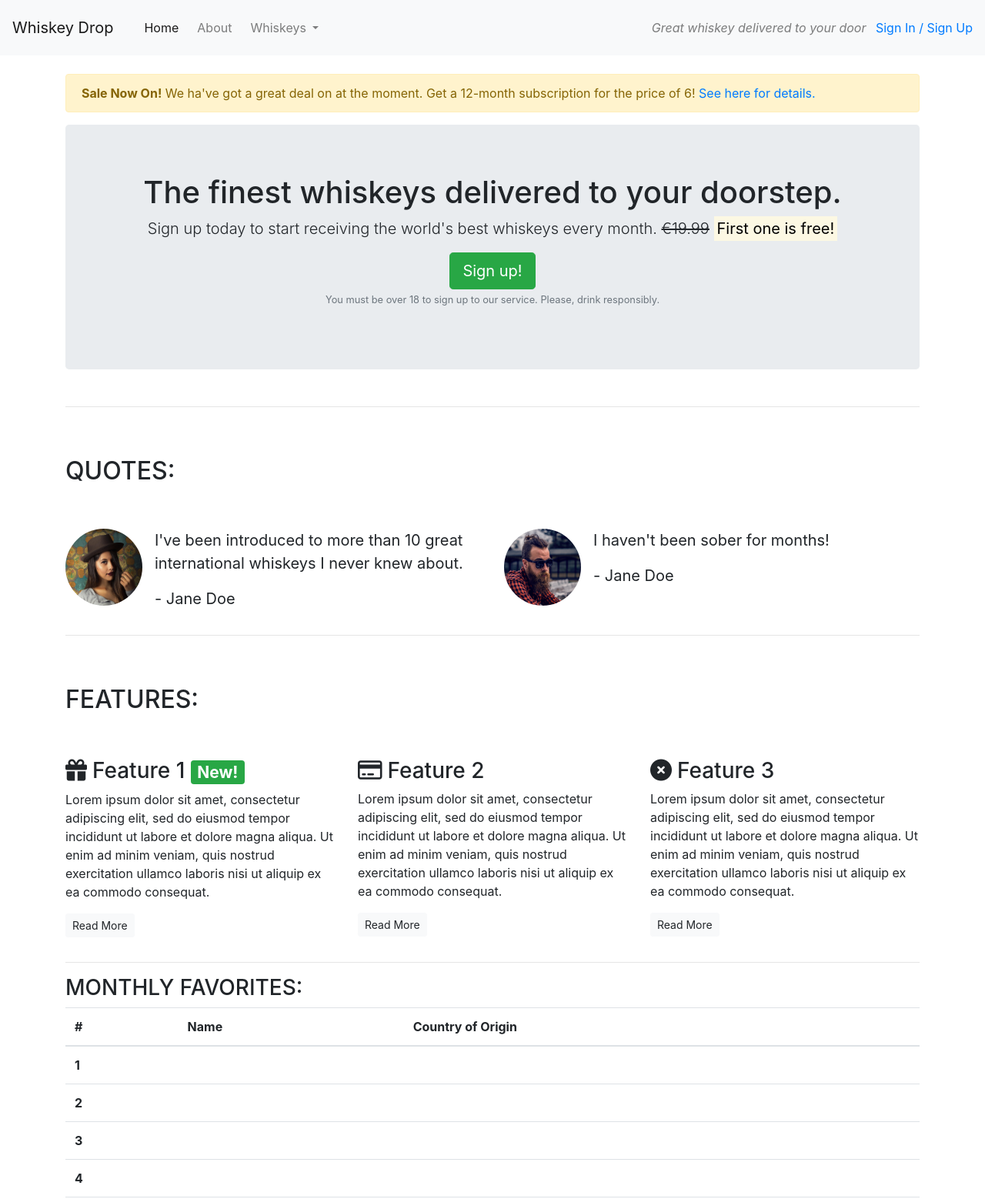
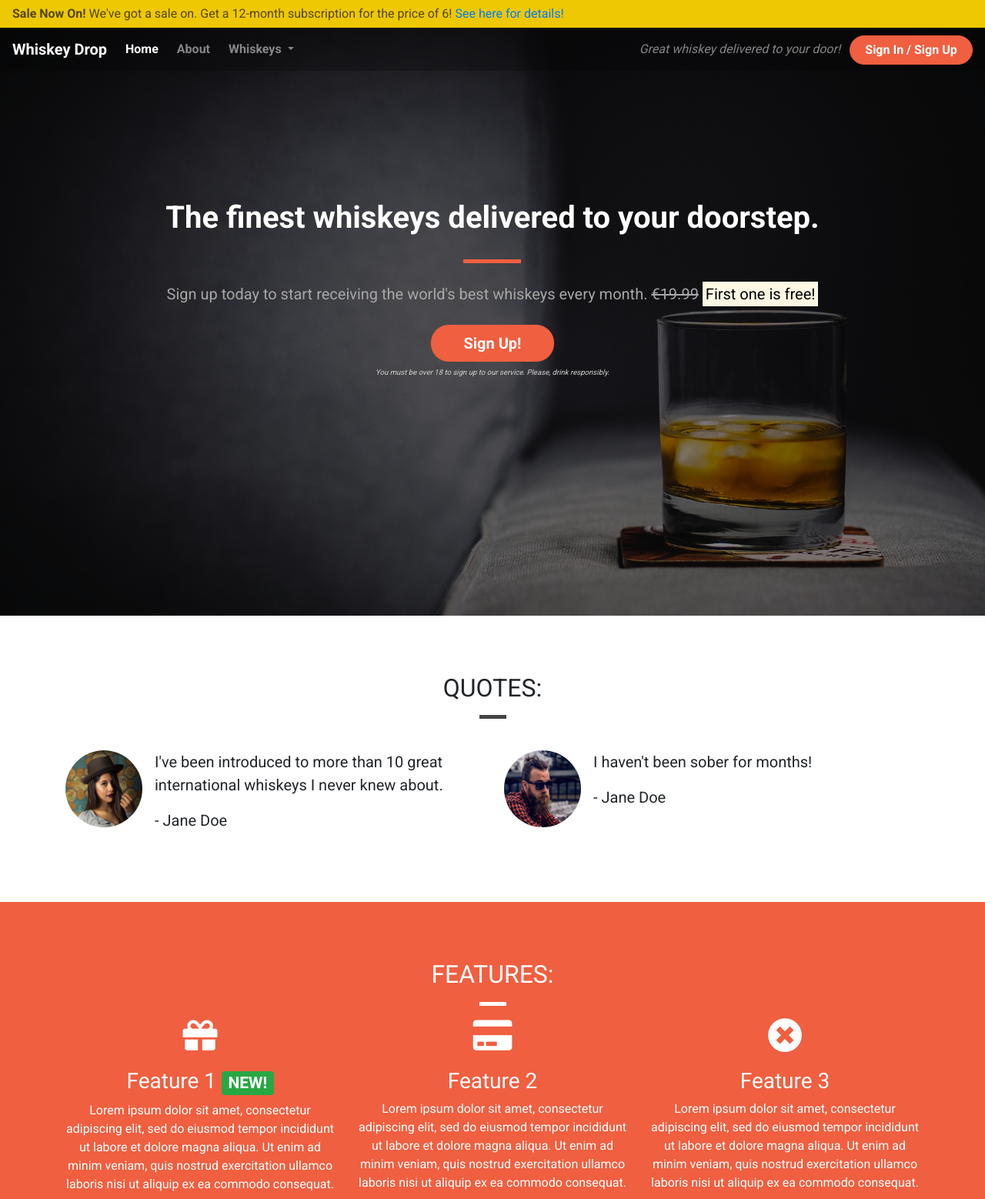
Before and after one commit to vica781/Learning_Bootstrap, a plain HTML site: page index.html in a window 1280 px wide. Shown: the top 1558 px of the page at 77% size. Drawn offline with nearby package versions, Linux system fonts and the light colour scheme.

Commit message:
Add final styles

```diff
--- /dev/null
+++ b/assets/css/style.css
@@ -0,0 +1,197 @@
+body {
+    font-family: 'Roboto', sans-serif;
+}
+
+/* Containers */
+
+.container-wrapper--red {
+    background-color: #f05f40;
+    color: white;
+}
+
+.callout-container {
+    height: 100vh;
+
+    background: url('../images/whiskey-background.jpg') no-repeat bottom right fixed;
+    -webkit-background-size: cover;
+    -moz-background-size: cover;
+    -o-background-size: cover;
+    background-size: cover;
+
+    display: flex;
+    align-items: center;
+    justify-content: center;
+
+    position: relative;
+}
+
+.opaque-overlay {
+    position: absolute;
+    top: 0;
+    left: 0;
+    height: 100%;
+    width: 100%;
+    background-color: rgba(0, 0, 0, 0.5);
+}
+
+.content-container {
+    padding-top: 75px;
+    padding-bottom: 75px;
+}
+
+/* Navbar */
+
+.navalert-container {
+    position: absolute;
+    top: 0;
+    left: 0;
+    z-index: 1;
+    padding-left: 0;
+    padding-right: 0;
+}
+
+.navbar {
+    margin-bottom: 0;
+    width: 100%;
+    background-color: rgba(0, 0, 0, .25);
+    border: 0;
+}
+
+.navbar .navbar-toggler {
+    border: 0;
+}
+
+.navbar .navbar-brand {
+    font-weight: bold;
+}
+
+.navbar .navbar-nav a {
+    font-weight: bold;
+}
+
+
+/* Jumbotron */
+
+.jumbotron {
+    background-color: transparent;
+}
+
+.jumbotron h1 {
+    color: white;
+    font-weight: bold;
+    margin-bottom: 30px;
+    color: white;
+}
+
+.jumbotron .lead {
+    color: #a7a7a7;
+    margin: 25px 0;
+}
+
+.jumbotron small {
+    font-size: 60%;
+    font-style: italic;
+    color: #d0d0d0;
+}
+
+/* Block dividers */
+
+.block-divider {
+    width: 75px;
+    height: 5px;
+    border: 0;
+    background-color: #444;
+}
+
+.block-divider--orange {
+    background-color: #f05f40;
+}
+
+.block-divider--white {
+    background-color: white;
+}
+
+.block-divider--short {
+    width: 35px;
+}
+
+/* Buttons */
+
+.btn--cta {
+    font-weight: bold;
+    border-radius: 23px;
+    width: 160px;
+}
+
+.btn--red {
+    color: white;
+    background-color: #f05f40;
+    border-color: #f05f40;
+}
+
+.btn--red:hover,
+.btn--red:active,
+.btn--red:focus,
+.btn--red:active:focus {
+    background-color: #df4929;
+    border-color: #df4929;
+    color: white;
+}
+
+/* Alert */
+
+.alert-container .col-12 {
+    padding-left: 0;
+    padding-right: 0;
+}
+
+.site-wide-alert {
+    color: #544600;
+    background-color: #eec802;
+    border-color: #eec802;
+    padding: 5px 15px;
+    margin-bottom: 0;
+    border: 1px solid transparent;
+    border-radius: 0;
+}
+
+/* Page Headers */
+
+.page-header {
+    margin-bottom: 0;
+    border-bottom: 0;
+    text-align: center;
+}
+
+.page-header h2 {
+    margin-top: 0;
+}
+
+/* Quotes */
+
+.quotes .page-header {
+    margin-bottom: 25px;
+}
+
+/* Features */
+
+.feature {
+    text-align: center;
+    margin-bottom: 40px;
+}
+
+.feature i {
+    margin-bottom: 20px;
+    font-size: 45px;
+    line-height: 45px;
+}
+
+.feature .btn {
+    background-color: white;
+    border-color: white;
+    border-radius: 15px;
+    min-width: 100px;
+    font-weight: bold;
+    margin-top: 10px;
+    color: #f05f40;
+}
--- a/index.html
+++ b/index.html
@@ -3,111 +3,95 @@
 
 <head>
     <meta charset="utf-8">
+    <title>Whiskey Drop | Taste a new whiskey every month</title>
     <meta name="viewport" content="width=device-width, initial-scale=1.0">
-    <link rel="stylesheet" href="https://cdn.jsdelivr.net/npm/bootstrap@4.1.3/dist/css/bootstrap.min.css" integrity="sha384-MCw98/SFnGE8fJT3GXwEOngsV7Zt27NXFoaoApmYm81iuXoPkFOJwJ8ERdknLPMO" crossorigin="anonymous">
-    <title>Whiskey Drop | Taste a new whiskey every month</title>
     <link rel="stylesheet" href="https://maxcdn.bootstrapcdn.com/bootstrap/4.1.3/css/bootstrap.min.css">
-    <script src="https://kit.fontawesome.com/b7df1fe1c5.js" crossorigin="anonymous"></script>
+    <link rel="stylesheet" href="https://use.fontawesome.com/releases/v5.6.1/css/all.css" integrity="sha384-gfdkjb5BdAXd+lj+gudLWI+BXq4IuLW5IT+brZEZsLFm++aCMlF1V92rMkPaX4PP" crossorigin="anonymous">
+    <link href="https://fonts.googleapis.com/css?family=Roboto:400,700" rel="stylesheet">
+    <link rel="stylesheet" href="assets/css/style.css" type="text/css" />
 </head>
 
 <body>
-    <!--Nav-->
-    <nav class="navbar navbar-light navbar-expand-sm bg-light">
-        <a href="/" class="navbar-brand">
-                    Whiskey Drop</a>
-        <button class="navbar-toggler ml-auto" type="button"
-        data-toggle="collapse" data-target="#navbarNavDropdown"
-        aria-controls="navbarNavDropdown" aria-expanded="false"
-        aria-label="Toggle navigation">
-        <span class="navbar-toggler-icon"></span>
-        </button>
+    <div class="container-fluid navalert-container">
+        <div class="container-fluid alert-container">
+            <div class="row d-none d-sm-block">
+                <div class="col-12">
+                    <div class="site-wide-alert alert alert-warning">
+                        <strong>Sale Now On!</strong> We've got a sale on. Get a 12-month subscription for the price of 6! <a href="">See here for details!</a>
+                    </div>
+                </div>
+            </div>
+        </div>
+        <nav class="navbar navbar-dark navbar-expand-sm">
+            <a href="/" class="navbar-brand">Whiskey Drop</a>
 
-        <div class="navbar navbar-collapse" id="navbarNavDropdown">
+            <button class="navbar-toggler ml-auto" type="button" data-toggle="collapse" data-target="#navbarNavDropdown" aria-controls="navbarNavDropdown" aria-expanded="false" aria-label="Toggle navigation">
+        <span class="navbar-toggler-icon"></span></button>
+
+            <div class="collapse navbar-collapse" id="navbarNavDropdown">
                 <ul class="navbar-nav mr-auto">
-            <li class="active nav-item mr-2">
-                <a class="nav-link" href="/">Home</a>
-            </li>
-            <li class="nav-item mr-2">
-                <a class="nav-link" href="">About</a>
-            </li>
+                    <li class="active nav-item mr-2"><a class="nav-link" href="/">Home</a></li>
+                    <li class="nav-item mr-2"><a class="nav-link" href="/about">About</a></li>
                     <li class="nav-item dropdown">
-               <a class="nav-link dropdown-toggle" href="#"
-               id="navbarDropdownMenuLink" role="button" data-toggle="dropdown"
-               aria-haspopup="true" aria-expanded="false">
+                        <a class="nav-link dropdown-toggle" href="#" id="navbarDropdownMenuLink" role="button" data-toggle="dropdown" aria-haspopup="true" aria-expanded="false">
           Whiskeys
         </a>
                         <div class="dropdown-menu" aria-labelledby="navbarDropdownMenuLink">
-                    <a class="dropdown-item" href="">Irish</a>
-                    <a class="dropdown-item" href="">Scottish</a>
-                    <a class="dropdown-item" href="">Japanese</a>
-                    <a class="dropdown-item" href="">Canadian</a>
-                    <a class="dropdown-item" href="">American</a>
+                            <a class="dropdown-item" href="#">Irish</a>
+                            <a class="dropdown-item" href="#">Scotch</a>
+                            <a class="dropdown-item" href="#">Japanese</a>
+                            <a class="dropdown-item" href="#">American</a>
                         </div>
                     </li>
-            <li class="nav-item mr-2 d-block d-sm-none">
-                <a class="nav-link" href="">Sign In / Sign Up</a>
-            </li>
+
+                    <li class="nav-item mr-2 d-block d-sm-none"><a class="nav-link" href="/login">Sign In / Sign Up</a></li>
                 </ul>
             </div>
             <div class="d-none d-md-block">
-        <p class="navbar-text my-auto mr-2">
-            <i>Great whiskey delivered to your door</i>
-        </p>
-        <a href="/login">Sign In / Sign Up</a>
+                <p class="navbar-text my-auto mr-2"><i>Great whiskey delivered to your door!</i></p>
+                <a href="/login" class="btn btn--cta btn--red">Sign In / Sign Up</a>
             </div>
         </nav>
-    <article class="container mt-4">
-        <div class="row d-none d-sm-block">
-            <div class="col-12">
-                <div class="alert alert-warning">
-                    <strong>Sale Now On!</strong>
-                    We ha've got a great deal on at the moment.
-                    Get a 12-month subscription for the price of 6!
-                    <a href="">See here for details.</a>
     </div>
-            </div>
-        </div>
+    <div class="container-fluid callout-container">
         <!-- Callout -->
+        <div class="opaque-overlay">&nbsp;</div>
         <div class="row">
             <div class="col-12">
                 <section class="callout jumbotron text-center">
-                    <h1>The finest whiskeys delivered to your doorstep.</h1>
-                    <p class="lead">Sign up today to start receiving
-                        the world's best whiskeys every month.
-                    <s class="d-none d-md-inline">€19.99</s>
+                    <h1 class="jumbotron-header">The finest whiskeys delivered to your doorstep.</h1>
+                    <hr class="block-divider block-divider--orange">
+                    <p class="lead">Sign up today to start receiving the world's best whiskeys every month.
+                        <s class="d-none d-sm-inline">€19.99</s>
                         <span class="d-inline d-sm-none"><br></span>
-                    <strong><mark>First one is free!</mark></strong>
-                    </p>
-                    <button class="btn btn-success btn-lg">Sign up!</button>
-                    <p class="text-muted"><small>You must be over 18 to sign up
-                        to our service. Please, drink responsibly.</small>
-                    </p>
+                        <strong><mark>First one is free!</mark></strong></p>
+                    <button class="btn btn-lg btn--cta btn--red" data-toggle="modal" data-target="#signUpModal">Sign Up!</button>
+                    <p class="text-muted"><small>You must be over 18 to sign up to our service. Please, drink responsibly.</small></p>
                 </section>
             </div>
         </div>
         <!-- /.callout -->
-        <hr>
+    </div>
 
     <!-- Quotes -->
-        <section class="blockquote">
+    <div class="container-wrapper">
+        <div class="container quotes-container content-container">
+            <section class="quotes">
                 <div class="row">
-                <div class="col-12 my-5">
+                    <div class="col-12 page-header">
                         <h2 class="text-uppercase">Quotes:</h2>
+                        <hr class="block-divider block-divider--short">
                     </div>
                 </div>
                 <div class="row">
                     <div class="col-12 col-md-6">
                         <div class="media">
                             <div class="d-none d-sm-block">
-                        <img src="assets/images/girl-image.png"
-                        class="rounded-circle mr-3"
-                        height="100" width="100" alt="Jane Doe">
+                                <img src="assets/images/girl-image.png" class="rounded-circle mr-3" height=100 width=100>
                             </div>
                             <div class="media-body">
-                    <blockquote class="quote">
-                        <p>I've been introduced to more than 10 great
-                           international whiskeys I never knew about.
-                        </p>
+                                <blockquote class="blockquote">
+                                    <p>I've been introduced to more than 10 great international whiskeys I never knew about.</p>
                                     <p>- Jane Doe</p>
                                 </blockquote>
                             </div>
@@ -116,9 +100,7 @@
                     <div class="col-12 col-md-6">
                         <div class="media">
                             <div class="d-none d-sm-block">
-                        <img src="assets/images/guy-image.png"
-                        class="rounded-circle mr-3"
-                        height="100" width="100" alt="Jane Doe">
+                                <img src="assets/images/guy-image.png" class="rounded-circle mr-3" height=100 width=100>
                             </div>
                             <div class="media-body">
                                 <blockquote class="blockquote">
@@ -131,122 +113,78 @@
                 </div>
             </section>
             <!-- /.quotes -->
-        <hr>
+        </div>
+    </div>
 
     <!-- Features -->
+    <div class="container-wrapper container-wrapper--red">
+        <div class="container features-container content-container">
             <section class="features">
                 <div class="row">
-                <div class="col-12 my-5">
+                    <div class="col-12 page-header">
                         <h2 class="text-uppercase">Features:</h2>
+                        <hr class="block-divider block-divider--short block-divider--white">
                     </div>
                 </div>
                 <div class="row">
                     <div class="col-12 col-md-6 col-lg-4">
                         <div class="feature">
-                        <h3>
-                            <i class="fas fa-gift d-none d-sm-inline">
-                            </i> Feature 1
-                            <span class="badge badge-success">New!</span>
-                        </h3>
-                        <p>Lorem ipsum dolor sit amet, consectetur adipiscing
-                            elit, sed do eiusmod tempor incididunt ut labore
-                            et dolore magna aliqua. Ut enim ad minim veniam,
-                            quis nostrud exercitation ullamco laboris
-                            nisi ut aliquip ex ea commodo consequat.
-                        </p>
-                        <p>
-                            <a class="btn btn-sm btn-light"
-                            href="">Read More</a>
-                        </p>
+                            <h3><i class="fas fa-gift d-none d-sm-block"></i> Feature 1 <span class="badge badge-success">NEW!</span></h3>
+                            <p>Lorem ipsum dolor sit amet, consectetur adipiscing elit, sed do eiusmod tempor incididunt ut labore et dolore magna aliqua. Ut enim ad minim veniam, quis nostrud exercitation ullamco laboris nisi ut aliquip ex ea commodo consequat.</p>
+                            <p><a class="btn btn-sm btn-light" href="">Read More</a></p>
                         </div>
                     </div>
                     <div class="col-12 col-md-6 col-lg-4">
                         <div class="feature">
-                        <h3>
-                            <i class="far fa-credit-card d-none d-sm-inline">
-                            </i> Feature 2
-                        </h3>
-                        <p>Lorem ipsum dolor sit amet, consectetur adipiscing
-                             elit, sed do eiusmod tempor incididunt ut
-                             labore et dolore magna aliqua. Ut enim ad minim
-                             veniam, quis nostrud exercitation ullamco
-                             laboris nisi ut aliquip ex ea commodo consequat.
-                        </p>
-                        <p>
-                            <a class="btn btn-sm btn-light"
-                            href="">Read More</a>
-                        </p>
+                            <h3><i class="fas fa-credit-card d-none d-sm-block"></i> Feature 2</h3>
+                            <p>Lorem ipsum dolor sit amet, consectetur adipiscing elit, sed do eiusmod tempor incididunt ut labore et dolore magna aliqua. Ut enim ad minim veniam, quis nostrud exercitation ullamco laboris nisi ut aliquip ex ea commodo consequat.</p>
+                            <p><a class="btn btn-sm btn-light" href="">Read More</a></p>
                         </div>
                     </div>
                     <div class="col-12 d-md-none d-lg-block col-lg-4">
                         <div class="feature">
-                        <h3>
-                            <i class="fas fa-times-circle d-none d-sm-inline">
-                            </i> Feature 3
-                        </h3>
-                        <p>Lorem ipsum dolor sit amet, consectetur adipiscing
-                            elit, sed do eiusmod tempor incididunt ut labore
-                            et dolore magna aliqua. Ut enim ad minim veniam,
-                            quis nostrud exercitation ullamco laboris nisi
-                            ut aliquip ex ea commodo consequat.
-                        </p>
-                        <p>
-                            <a class="btn btn-sm btn-light"
-                            href="">Read More</a>
-                        </p>
+                            <h3><i class="fas fa-times-circle d-none d-sm-block"></i> Feature 3</h3>
+                            <p>Lorem ipsum dolor sit amet, consectetur adipiscing elit, sed do eiusmod tempor incididunt ut labore et dolore magna aliqua. Ut enim ad minim veniam, quis nostrud exercitation ullamco laboris nisi ut aliquip ex ea commodo consequat.</p>
+                            <p><a class="btn btn-sm btn-light" href="">Read More</a></p>
                         </div>
                     </div>
                 </div>
             </section>
             <!-- /.features -->
-        <hr>
-        <!-- Favoriets -->
-        <section class="favorites">
-            <h3 class="text-uppercase">Monthly Favorites:</h3>
-            <div class="table-responsive-md">
-                <table class="table">
-                    <thead>
-                      <tr>
-                        <th scope="col">#</th>
-                        <th scope="col">Name</th>
-                        <th scope="col">Country of Origin</th>
-                    </tr>
-                    </thead>
-                    <tbody>
-                      <tr>
-                        <th scope="row">1</th>
-                        <td></td>
-                        <td></td>
-                      </tr>
-                      <tr>
-                        <th scope="row">2</th>
-                        <td></td>
-                        <td></td>
-                      </tr>
-                      <tr>
-                        <th scope="row">3</th>
-                        <td></td>
-                        <td></td>
-                      </tr>
-                      <tr>
-                        <th scope="row">4</th>
-                        <td></td>
-                        <td></td>
-                      </tr>
-                      <tr>
-                        <th scope="row">5</th>
-                        <td></td>
-                        <td></td>
-                      </tr>
-                    </tbody>
-                  </table>
         </div>
-        </section>
-        <!-- /.favorites -->
-    </article>
+    </div>
 
-    <!-- Optional JavaScript -->
-    <!-- jQuery first, then Popper.js, then Bootstrap JS -->
+    <div class="modal" tabindex="-1" role="dialog" id="signUpModal">
+        <div class="modal-dialog" role="document">
+            <div class="modal-content">
+                <div class="modal-header">
+                    <h5 class="modal-title">Sign Up To Whiskey Drop!</h5>
+                    <button type="button" class="close" data-dismiss="modal" aria-label="Close">
+          <span aria-hidden="true">&times;</span>
+        </button>
+                </div>
+                <div class="modal-body">
+                    <form>
+                        <div class="form-group">
+                            <label for="exampleInputEmail1">Email address</label>
+                            <input type="email" class="form-control" id="exampleInputEmail1" aria-describedby="emailHelp" placeholder="Enter email">
+                            <small id="emailHelp" class="form-text text-muted">We'll never share your email with anyone else.</small>
+                        </div>
+                        <div class="form-group">
+                            <label for="password">Password</label>
+                            <input type="password" class="form-control" id="password" placeholder="Password">
+                        </div>
+                        <div class="form-group">
+                            <label for="repeatPassword">Repeat Password</label>
+                            <input type="password" class="form-control" id="repeatPassword" placeholder="Repeat Password">
+                        </div>
+                        <button type="submit" class="btn btn-success">Submit</button>
+                    </form>
+                </div>
+            </div>
+        </div>
+    </div>
+
     <script src="https://code.jquery.com/jquery-3.3.1.slim.min.js" integrity="sha384-q8i/X+965DzO0rT7abK41JStQIAqVgRVzpbzo5smXKp4YfRvH+8abtTE1Pi6jizo" crossorigin="anonymous"></script>
     <script src="https://cdnjs.cloudflare.com/ajax/libs/popper.js/1.14.3/umd/popper.min.js" integrity="sha384-ZMP7rVo3mIykV+2+9J3UJ46jBk0WLaUAdn689aCwoqbBJiSnjAK/l8WvCWPIPm49" crossorigin="anonymous"></script>
     <script src="https://stackpath.bootstrapcdn.com/bootstrap/4.1.3/js/bootstrap.min.js" integrity="sha384-ChfqqxuZUCnJSK3+MXmPNIyE6ZbWh2IMqE241rYiqJxyMiZ6OW/JmZQ5stwEULTy" crossorigin="anonymous"></script>
```
Also changed, not shown: assets/images/whiskey-background.jpg (added). Lines whose indentation alone changed are shown as unchanged.
